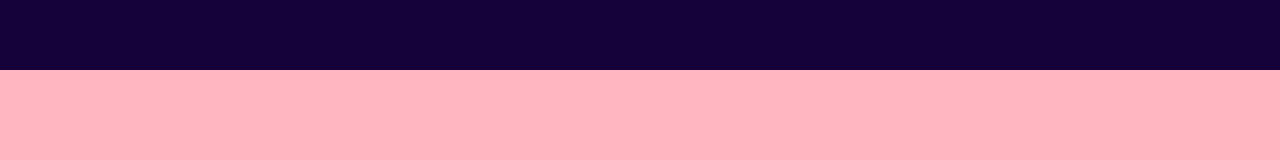
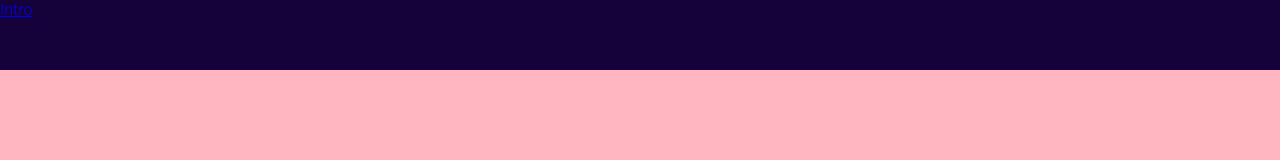
Before and after one commit to Sransonette/personal-website, a React (Create React App) app: page / in a window 1280 px wide. Shown: the top 160 px of the page. Built offline with nearby package versions, Linux system fonts and the light colour scheme.

Commit message:
add ids to all main divs for components

```diff
--- a/src/components/Contact/contact.js
+++ b/src/components/Contact/contact.js
@@ -3,7 +3,7 @@ import "./contact.scss"
 
 const Contact = () => {
     return (
-        <div className="contact">
+        <div className="contact" id="contact">
 
         </div>
     );
--- a/src/components/intro/intro.js
+++ b/src/components/intro/intro.js
@@ -3,7 +3,7 @@ import "./intro.scss"
 
 const Intro = () => {
     return (
-        <div className="intro">
+        <div className="intro" id="intro">
 
         </div>
     );
--- a/src/components/portfolio/portfolio.js
+++ b/src/components/portfolio/portfolio.js
@@ -3,7 +3,7 @@ import "./portfolio.scss"
 
 const Portfolio = () => {
     return (
-        <div className="portfolio">
+        <div className="portfolio" id="portfolio">
 
         </div>
     );
--- a/src/components/testimonials/testimonials.js
+++ b/src/components/testimonials/testimonials.js
@@ -3,7 +3,7 @@ import "./testimonials.scss";
 
 const Testimonials = () => {
     return (
-        <div className="testimonials">
+        <div className="testimonials" id="testimonials">
 
         </div>
     );
--- a/src/components/topbar/topbar.js
+++ b/src/components/topbar/topbar.js
@@ -6,7 +6,7 @@ const Topbar = () => {
         <div className="topbar">
             <div className="wrapper">
                 <div className="left">
-                    <a href="#intro"></a>
+                    <a href="#intro">Intro</a>
                 </div>
 
                 <div className="right"></div>
--- a/src/components/works/works.js
+++ b/src/components/works/works.js
@@ -3,7 +3,7 @@ import "./works.scss"
 
 const Works = () => {
     return (
-        <div className="works">
+        <div className="works" id="works">
 
         </div>
     );
```
